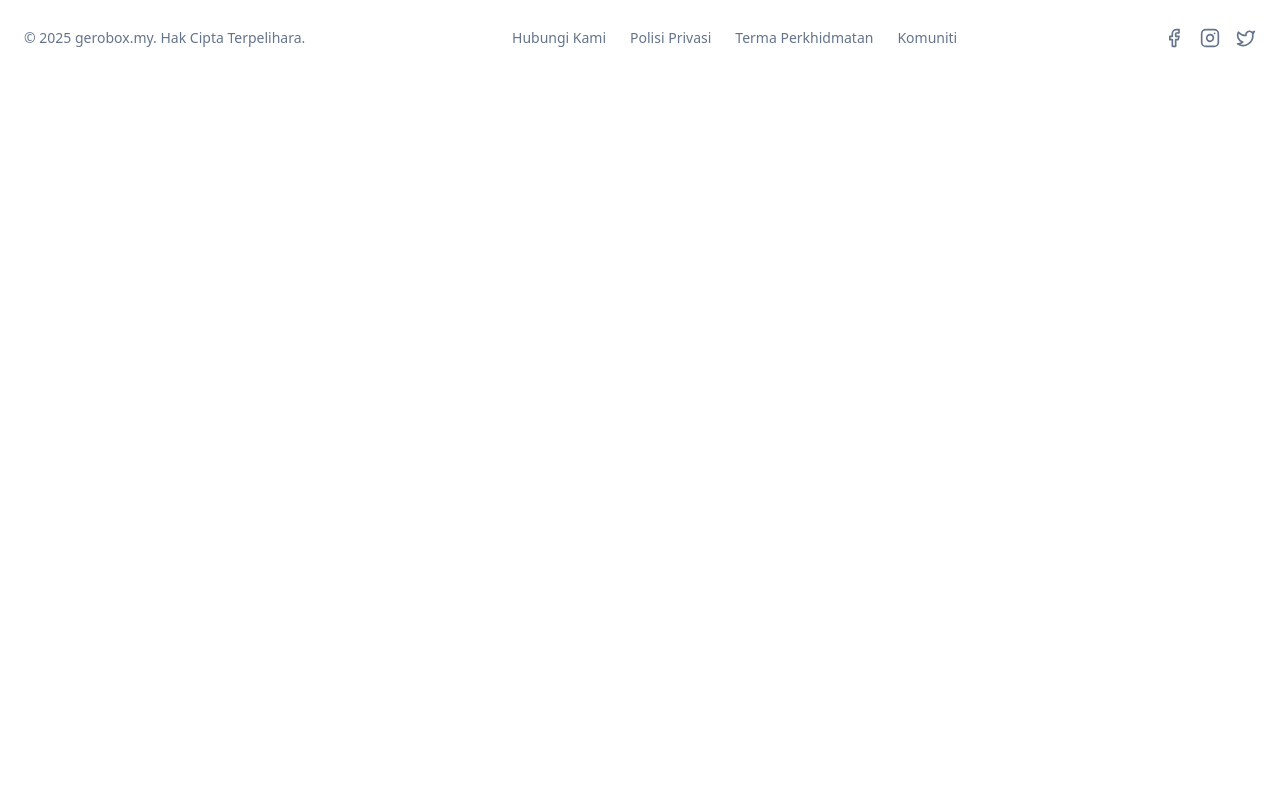
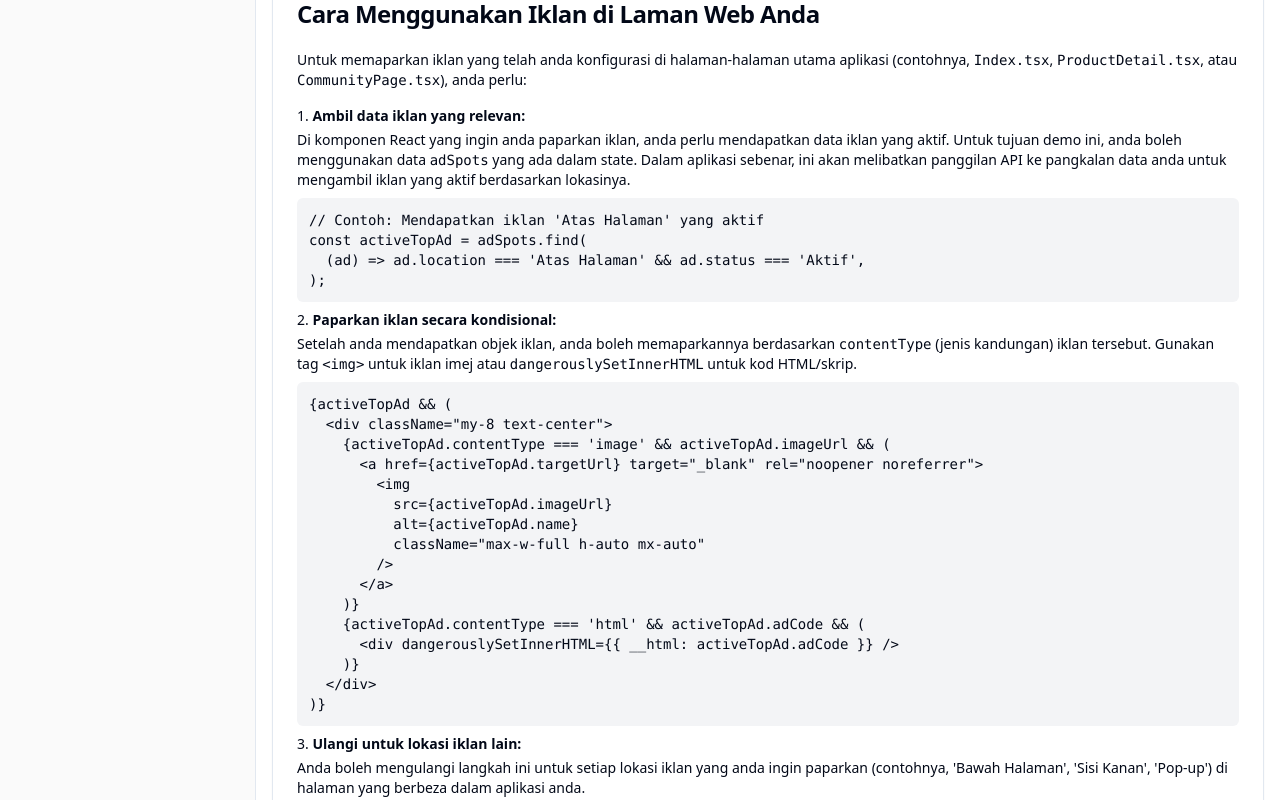
Before and after one commit to geroboxofficial/gerobox, a React (Vite) app: page /super-admin-dashboard/advertising in a window 1280 px wide. Shown: the part 720-1520 px from the top of the page. Before the commit the page ends 800 px from the top, so only its background shows below. Built offline with nearby package versions, Linux system fonts and the light colour scheme; sample sign-in values are in the browser's storage.

Commit message:
[dyad] Menambah panduan penggunaan iklan ke papan pemuka pengurusan iklan. - wrote 1 file(s)

```diff
--- a/src/pages/superadmin/AdvertisingManagementPage.tsx
+++ b/src/pages/superadmin/AdvertisingManagementPage.tsx
@@ -156,7 +156,7 @@ const AdvertisingManagementPage: React.FC = () => {
         </p>
       )}
 
-      <Card>
+      <Card className="mb-8">
         <CardHeader className="flex flex-row items-center justify-between">
           <CardTitle>Senarai Tapak Iklan</CardTitle>
           <Button onClick={handleAddAdSpotClick} className="flex items-center gap-2">
@@ -416,6 +416,59 @@ const AdvertisingManagementPage: React.FC = () => {
           </DialogFooter>
         </DialogContent>
       </Dialog>
+
+      {/* Usage Instructions Card */}
+      <Card className="mt-8">
+        <CardHeader>
+          <CardTitle>Cara Menggunakan Iklan di Laman Web Anda</CardTitle>
+        </CardHeader>
+        <CardContent className="space-y-4 text-sm">
+          <p>Untuk memaparkan iklan yang telah anda konfigurasi di halaman-halaman utama aplikasi (contohnya, <code>Index.tsx</code>, <code>ProductDetail.tsx</code>, atau <code>CommunityPage.tsx</code>), anda perlu:</p>
+          <ol className="list-decimal list-inside space-y-2">
+            <li>
+              <strong>Ambil data iklan yang relevan:</strong>
+              <p className="mt-1">Di komponen React yang ingin anda paparkan iklan, anda perlu mendapatkan data iklan yang aktif. Untuk tujuan demo ini, anda boleh menggunakan data <code>adSpots</code> yang ada dalam state. Dalam aplikasi sebenar, ini akan melibatkan panggilan API ke pangkalan data anda untuk mengambil iklan yang aktif berdasarkan lokasinya.</p>
+              <pre className="bg-gray-100 dark:bg-gray-700 p-3 rounded-md mt-2 overflow-x-auto">
+                <code>
+                  {`// Contoh: Mendapatkan iklan 'Atas Halaman' yang aktif
+const activeTopAd = adSpots.find(
+  (ad) => ad.location === 'Atas Halaman' && ad.status === 'Aktif',
+);`}
+                </code>
+              </pre>
+            </li>
+            <li>
+              <strong>Paparkan iklan secara kondisional:</strong>
+              <p className="mt-1">Setelah anda mendapatkan objek iklan, anda boleh memaparkannya berdasarkan <code>contentType</code> (jenis kandungan) iklan tersebut. Gunakan tag <code>&lt;img&gt;</code> untuk iklan imej atau <code>dangerouslySetInnerHTML</code> untuk kod HTML/skrip.</p>
+              <pre className="bg-gray-100 dark:bg-gray-700 p-3 rounded-md mt-2 overflow-x-auto">
+                <code>
+                  {`{activeTopAd && (
+  <div className="my-8 text-center">
+    {activeTopAd.contentType === 'image' && activeTopAd.imageUrl && (
+      <a href={activeTopAd.targetUrl} target="_blank" rel="noopener noreferrer">
+        <img
+          src={activeTopAd.imageUrl}
+          alt={activeTopAd.name}
+          className="max-w-full h-auto mx-auto"
+        />
+      </a>
+    )}
+    {activeTopAd.contentType === 'html' && activeTopAd.adCode && (
+      <div dangerouslySetInnerHTML={{ __html: activeTopAd.adCode }} />
+    )}
+  </div>
+)}`}
+                </code>
+              </pre>
+            </li>
+            <li>
+              <strong>Ulangi untuk lokasi iklan lain:</strong>
+              <p className="mt-1">Anda boleh mengulangi langkah ini untuk setiap lokasi iklan yang anda ingin paparkan (contohnya, 'Bawah Halaman', 'Sisi Kanan', 'Pop-up') di halaman yang berbeza dalam aplikasi anda.</p>
+            </li>
+          </ol>
+          <p className="mt-4">Pastikan anda mengimport <code>adSpots</code> (atau data iklan dari API anda) ke dalam komponen yang relevan.</p>
+        </CardContent>
+      </Card>
     </DashboardLayout>
   );
 };
```
